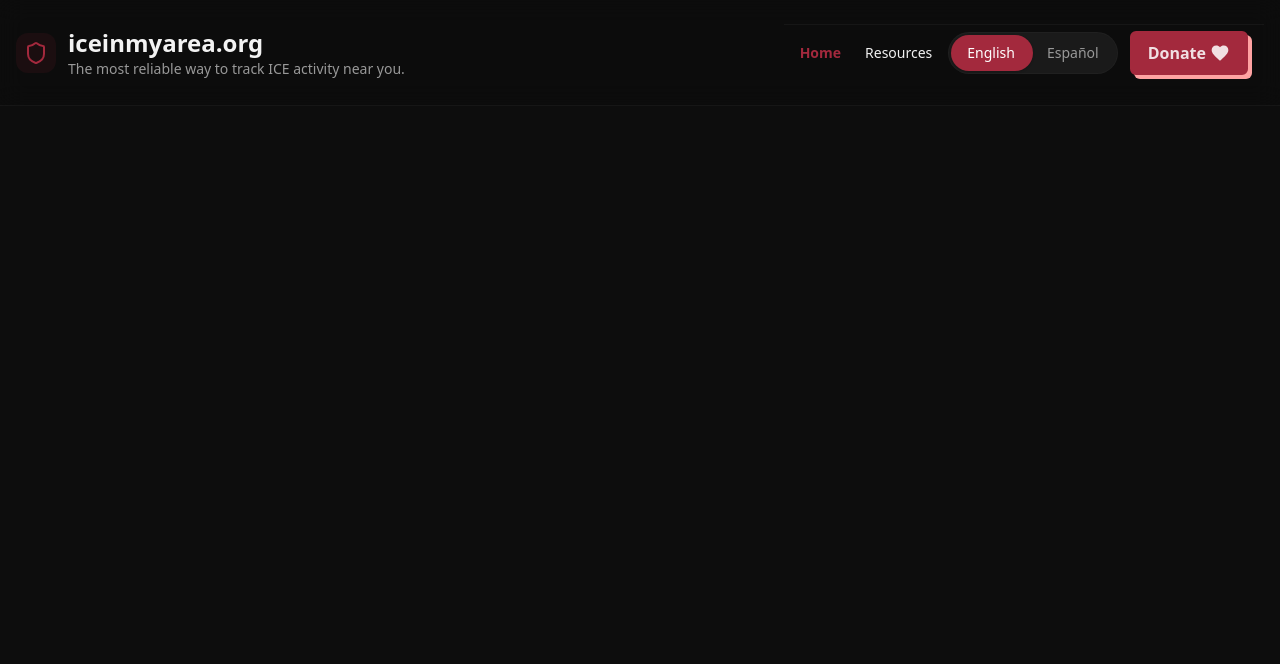
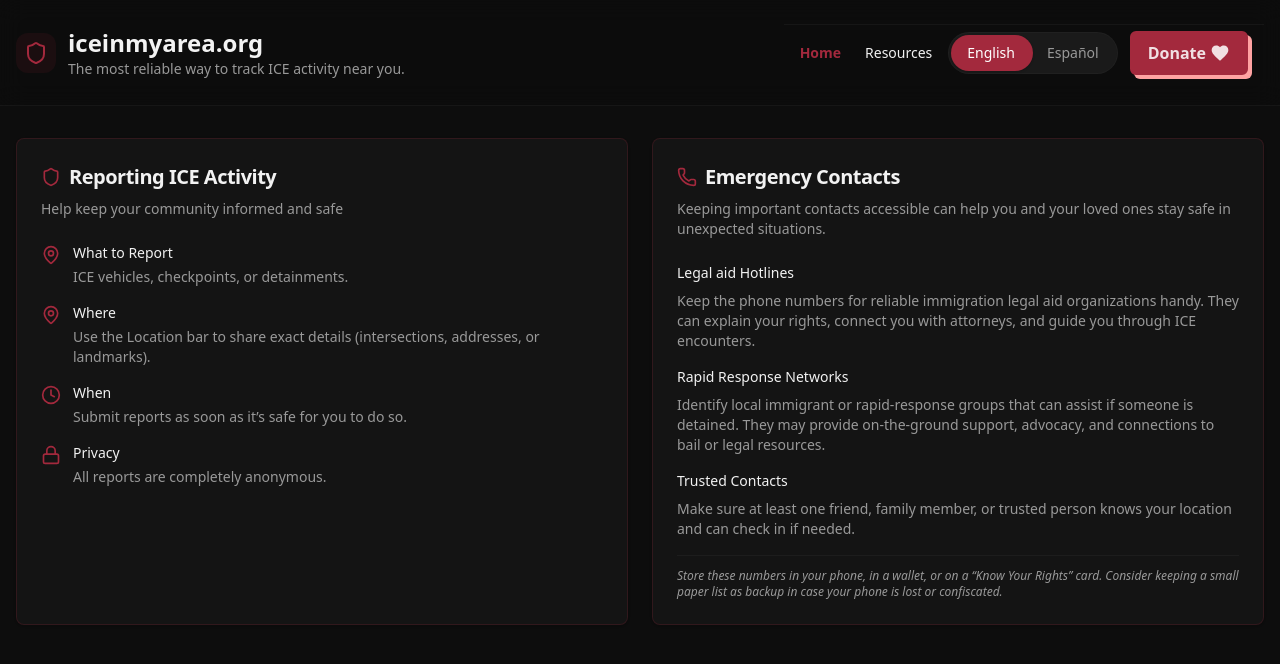
Before and after one commit to crebollarramirez/ice_tracker, a Next.js app in the folder client/: page /en in a window 1280 px wide. Shown: the top 664 px of the page. Built offline with nearby package versions, Linux system fonts and the light colour scheme; no server answers.

Commit message:
feat: add InformationSection component with reporting and emergency contacts details. The information section also support responsiveness and multilingual support

```diff
--- a/client/messages/en.json
+++ b/client/messages/en.json
@@ -7,26 +7,28 @@
         "title": "Important Information",
         "description": "This tool lets the public report and track ICE sightings in real time—check the map before traveling, share alerts, avoid recent activity areas, and know your rights if approached."
     },
-    "howToUse": {
-        "title": "How to Use This Tool",
-        "reporting": {
-            "title": "📍 Reporting ICE Activity:",
-            "items": [
-                "What to Report: ICE vehicles, checkpoints, or detainments.",
-                "Where: Use the Location bar to share exact details (intersections, addresses, or landmarks).",
-                "When: Submit reports as soon as it’s safe for you to do so.",
-                "Privacy: All reports are completely anonymous."
-            ]
-        },
-        "stayingSafe": {
-            "title": "🛡️ Staying Safe:",
-            "items": [
-                "Check the map before traveling",
-                "Share alerts with family and friends",
-                "Avoid areas with recent ICE activity",
-                "Know your rights if approached by ICE"
-            ]
-        }
+    "reporting": {
+        "title": "Reporting ICE Activity",
+        "notice": "Help keep your community informed and safe",
+        "subTitle1": "What to Report",
+        "info1": "ICE vehicles, checkpoints, or detainments.",
+        "subTitle2": "Where",
+        "info2": "Use the Location bar to share exact details (intersections, addresses, or landmarks).",
+        "subTitle3": "When",
+        "info3": "Submit reports as soon as it’s safe for you to do so.",
+        "subTitle4": "Privacy",
+        "info4": "All reports are completely anonymous."
+    },
+    "emergencyContacts": {
+        "title": "Emergency Contacts",
+        "subTitle1": "Legal aid Hotlines",
+        "info1": "Keep the phone numbers for reliable immigration legal aid organizations handy. They can explain your rights, connect you with attorneys, and guide you through ICE encounters.",
+        "subTitle2": "Rapid Response Networks",
+        "info2": "Identify local immigrant or rapid-response groups that can assist if someone is detained. They may provide on-the-ground support, advocacy, and connections to bail or legal resources.",
+        "subTitle3": "Trusted Contacts",
+        "info3": "Make sure at least one friend, family member, or trusted person knows your location and can check in if needed.",
+        "top": "Keeping important contacts accessible can help you and your loved ones stay safe in unexpected situations.",
+        "bottom": "Store these numbers in your phone, in a wallet, or on a “Know Your Rights” card. Consider keeping a small paper list as backup in case your phone is lost or confiscated."
     },
     "form": {
         "title": "Report ICE Activity",
@@ -127,16 +129,6 @@
                     "to a lawyer or trusted contact."
                 ]
             ]
-        },
-        "emergencyContacts": {
-            "title": "Emergency Contacts:",
-            "items": [
-                "Legal aid Hotlines: Keep the phone numbers for reliable immigration legal aid organizations handy. They can explain your rights, connect you with attorneys, and guide you through ICE encounters.",
-                "Rapid Response Networks: Identify local immigrant or rapid-response groups that can assist if someone is detained. They may provide on-the-ground support, advocacy, and connections to bail or legal resources.",
-                "Trusted Contacts: Make sure at least one friend, family member, or trusted person knows your location and can check in if needed. "
-            ],
-            "top": "Keeping important contacts accessible can help you and your loved ones stay safe in unexpected situations.",
-            "bottom": "Store these numbers in your phone, in a wallet, or on a “Know Your Rights” card. Consider keeping a small paper list as backup in case your phone is lost or confiscated."
         }
     },
     "footer": {
--- a/client/messages/es.json
+++ b/client/messages/es.json
@@ -7,26 +7,28 @@
         "title": "Información Importante",
         "description": "Esta herramienta permite al público reportar y rastrear avistamientos de ICE en tiempo real: revisa el mapa antes de viajar, comparte alertas, evita áreas con actividad reciente y conoce tus derechos si te abordan."
     },
-    "howToUse": {
-        "title": "Cómo Usar Esta Herramienta",
-        "reporting": {
-            "title": "📍 Reportar Actividad de ICE:",
-            "items": [
-                "Qué reportar: vehículos de ICE, retenes o detenciones.",
-                "Dónde: usa la barra de ubicación para compartir detalles exactos (intersecciones, direcciones o puntos de referencia).",
-                "Cuándo: envía reportes tan pronto como sea seguro hacerlo.",
-                "Privacidad: todos los reportes son completamente anónimos."
-            ]
-        },
-        "stayingSafe": {
-            "title": "🛡️ Cómo Mantenerte Seguro:",
-            "items": [
-                "Consulta el mapa antes de salir",
-                "Comparte alertas con familiares y amistades",
-                "Evita zonas con actividad reciente de ICE",
-                "Conoce tus derechos si ICE se te acerca"
-            ]
-        }
+    "reporting": {
+        "title": "Reportar Actividad de ICE",
+        "notice": "Ayuda a mantener informada y segura a tu comunidad",
+        "subTitle1": "Qué Reportar",
+        "info1": "Vehículos de ICE, retenes o detenciones.",
+        "subTitle2": "Dónde",
+        "info2": "Usa la barra de ubicación para compartir detalles exactos (cruces, direcciones o puntos de referencia).",
+        "subTitle3": "Cuándo",
+        "info3": "Envía los reportes tan pronto como sea seguro hacerlo.",
+        "subTitle4": "Privacidad",
+        "info4": "Todos los reportes son completamente anónimos."
+    },
+    "emergencyContacts": {
+        "title": "Contactos de Emergencia",
+        "subTitle1": "Líneas de Ayuda Legal",
+        "info1": "Ten a la mano los números de organizaciones confiables que ofrecen ayuda legal en temas de inmigración. Ellas pueden explicarte tus derechos, conectarte con abogados y orientarte durante encuentros con ICE.",
+        "subTitle2": "Redes de Respuesta Rápida",
+        "info2": "Identifica grupos locales de apoyo a inmigrantes o de respuesta rápida que puedan ayudar si alguien es detenido. Pueden brindar apoyo en el terreno, abogacía y conexión con recursos legales o de fianza.",
+        "subTitle3": "Contactos de Confianza",
+        "info3": "Asegúrate de que al menos un amigo, familiar o persona de confianza sepa dónde estás y pueda comunicarse contigo si es necesario.",
+        "top": "Tener contactos importantes accesibles puede ayudarte a ti y a tus seres queridos a mantenerse seguros en situaciones inesperadas.",
+        "bottom": "Guarda estos números en tu teléfono, en tu cartera o en una tarjeta de “Conoce Tus Derechos”. Considera mantener una pequeña lista en papel como respaldo en caso de que tu teléfono se pierda o sea confiscado."
     },
     "form": {
         "title": "Reportar Actividad de ICE",
@@ -127,16 +129,6 @@
                     "a un abogado o a un contacto de confianza."
                 ]
             ]
-        },
-        "emergencyContacts": {
-            "title": "Contactos de Emergencia:",
-            "items": [
-                "Líneas directas de ayuda legal: Ten a la mano los números de teléfono de organizaciones confiables de asistencia legal en inmigración. Ellos pueden explicarte tus derechos, conectarte con abogados y guiarte durante encuentros con ICE.",
-                "Redes de Respuesta Rápida: Identifica grupos locales de inmigrantes o de respuesta rápida que puedan ayudar si alguien es detenido. Pueden brindar apoyo en el terreno, defensa y conexiones con recursos de fianza o legales.",
-                "Contactos de Confianza: Asegúrate de que al menos un amigo, familiar o persona de confianza conozca tu ubicación y pueda comunicarse contigo si es necesario."
-            ],
-            "top": "Mantener contactos importantes accesibles puede ayudarte a ti y a tus seres queridos a mantenerse seguros en situaciones inesperadas.",
-            "bottom": "Guarda estos números en tu teléfono, en tu cartera o en una tarjeta de “Conozca Sus Derechos”. Considera llevar una pequeña lista en papel como respaldo en caso de que tu teléfono se pierda o sea confiscado."
         }
     },
     "footer": {
--- a/client/src/app/[locale]/page.js
+++ b/client/src/app/[locale]/page.js
@@ -6,6 +6,7 @@
   ssr: false,
 });
 import { Header } from "../../components/Header";
+import { InformationSection } from "../../components/InformationSection";
 
 export default function Home() {
   const t = useTranslations();
@@ -15,8 +16,11 @@
     process.env.NEXT_PUBLIC_MAP_FORM_MAINTENANCE === "true";
 
   return (
-    <main className="w-full min-h-screen">
+    <main className="w-full min-h-screen bg-background">
       <Header />
+      <div className="container mx-auto px-4 py-8">
+        <InformationSection />
+      </div>
     </main>
   );
 }
--- /dev/null
+++ b/client/src/components/InformationSection.js
@@ -0,0 +1,127 @@
+"use client";
+
+import { MapPin, Phone, Shield, Clock, Lock } from "lucide-react";
+import {
+  Card,
+  CardContent,
+  CardDescription,
+  CardHeader,
+  CardTitle,
+} from "@/components/ui/card";
+import { useTranslations } from "next-intl";
+
+export const InformationSection = () => {
+  const t = useTranslations("");
+  return (
+    <div className="grid grid-cols-1 lg:grid-cols-2 gap-6 mb-8">
+      {/* Reporting ICE Activity */}
+      <Card className="border-primary/20">
+        <CardHeader>
+          <div className="flex items-center gap-2 mb-2">
+            <Shield className="w-5 h-5 text-primary" />
+            <CardTitle className="text-xl">{t("reporting.title")}</CardTitle>
+          </div>
+          <CardDescription>{t("reporting.notice")}</CardDescription>
+        </CardHeader>
+        <CardContent className="space-y-4">
+          <div className="flex gap-3">
+            <MapPin className="w-5 h-5 text-primary shrink-0 mt-0.5" />
+            <div>
+              <p className="font-medium text-sm mb-1">
+                {t("reporting.subTitle1")}
+              </p>
+              <p className="text-sm text-muted-foreground">
+                {t("reporting.info1")}
+              </p>
+            </div>
+          </div>
+
+          <div className="flex gap-3">
+            <MapPin className="w-5 h-5 text-primary shrink-0 mt-0.5" />
+            <div>
+              <p className="font-medium text-sm mb-1">
+                {t("reporting.subTitle2")}
+              </p>
+              <p className="text-sm text-muted-foreground">
+                {t("reporting.info2")}
+              </p>
+            </div>
+          </div>
+
+          <div className="flex gap-3">
+            <Clock className="w-5 h-5 text-primary shrink-0 mt-0.5" />
+            <div>
+              <p className="font-medium text-sm mb-1">
+                {" "}
+                {t("reporting.subTitle3")}
+              </p>
+              <p className="text-sm text-muted-foreground">
+                {t("reporting.info3")}
+              </p>
+            </div>
+          </div>
+
+          <div className="flex gap-3">
+            <Lock className="w-5 h-5 text-primary shrink-0 mt-0.5" />
+            <div>
+              <p className="font-medium text-sm mb-1">
+                {" "}
+                {t("reporting.subTitle4")}
+              </p>
+              <p className="text-sm text-muted-foreground">
+                {t("reporting.info4")}
+              </p>
+            </div>
+          </div>
+        </CardContent>
+      </Card>
+
+      {/* Emergency Contacts */}
+      <Card className="border-primary/20">
+        <CardHeader>
+          <div className="flex items-center gap-2 mb-2">
+            <Phone className="w-5 h-5 text-primary" />
+            <CardTitle className="text-xl">
+              {t("emergencyContacts.title")}
+            </CardTitle>
+          </div>
+          <CardDescription>{t("emergencyContacts.top")}</CardDescription>
+        </CardHeader>
+        <CardContent className="space-y-4">
+          <div>
+            <p className="font-medium text-sm mb-2">
+              {t("emergencyContacts.subTitle1")}
+            </p>
+            <p className="text-sm text-muted-foreground">
+              {t("emergencyContacts.info1")}
+            </p>
+          </div>
+
+          <div>
+            <p className="font-medium text-sm mb-2">
+              {t("emergencyContacts.subTitle2")}
+            </p>
+            <p className="text-sm text-muted-foreground">
+              {t("emergencyContacts.info2")}
+            </p>
+          </div>
+
+          <div>
+            <p className="font-medium text-sm mb-2">
+              {t("emergencyContacts.subTitle3")}
+            </p>
+            <p className="text-sm text-muted-foreground">
+              {t("emergencyContacts.info3")}
+            </p>
+          </div>
+
+          <div className="pt-3 border-t border-border/50">
+            <p className="text-xs text-muted-foreground italic">
+              {t("emergencyContacts.bottom")}
+            </p>
+          </div>
+        </CardContent>
+      </Card>
+    </div>
+  );
+};
--- /dev/null
+++ b/client/src/components/ui/card.js
@@ -0,0 +1,69 @@
+"use client";
+
+import * as React from "react";
+import { cn } from "@/lib/utils";
+
+const Card = React.forwardRef(({ className, ...props }, ref) => (
+  <div
+    ref={ref}
+    className={cn(
+      "rounded-lg bg-card text-card-foreground shadow-sm border",
+      className
+    )}
+    {...props}
+  />
+));
+Card.displayName = "Card";
+
+const CardHeader = React.forwardRef(({ className, ...props }, ref) => (
+  <div
+    ref={ref}
+    className={cn("flex flex-col space-y-1.5 p-6", className)}
+    {...props}
+  />
+));
+CardHeader.displayName = "CardHeader";
+
+const CardTitle = React.forwardRef(({ className, ...props }, ref) => (
+  <h3
+    ref={ref}
+    className={cn(
+      "text-2xl font-semibold leading-none tracking-tight",
+      className
+    )}
+    {...props}
+  />
+));
+CardTitle.displayName = "CardTitle";
+
+const CardDescription = React.forwardRef(({ className, ...props }, ref) => (
+  <p
+    ref={ref}
+    className={cn("text-sm text-muted-foreground", className)}
+    {...props}
+  />
+));
+CardDescription.displayName = "CardDescription";
+
+const CardContent = React.forwardRef(({ className, ...props }, ref) => (
+  <div ref={ref} className={cn("p-6 pt-0", className)} {...props} />
+));
+CardContent.displayName = "CardContent";
+
+const CardFooter = React.forwardRef(({ className, ...props }, ref) => (
+  <div
+    ref={ref}
+    className={cn("flex items-center p-6 pt-0", className)}
+    {...props}
+  />
+));
+CardFooter.displayName = "CardFooter";
+
+export {
+  Card,
+  CardHeader,
+  CardFooter,
+  CardTitle,
+  CardDescription,
+  CardContent,
+};
```
Also changed, not shown: client/src/app/[locale]/resources/page.js (+10 -0 lines).
